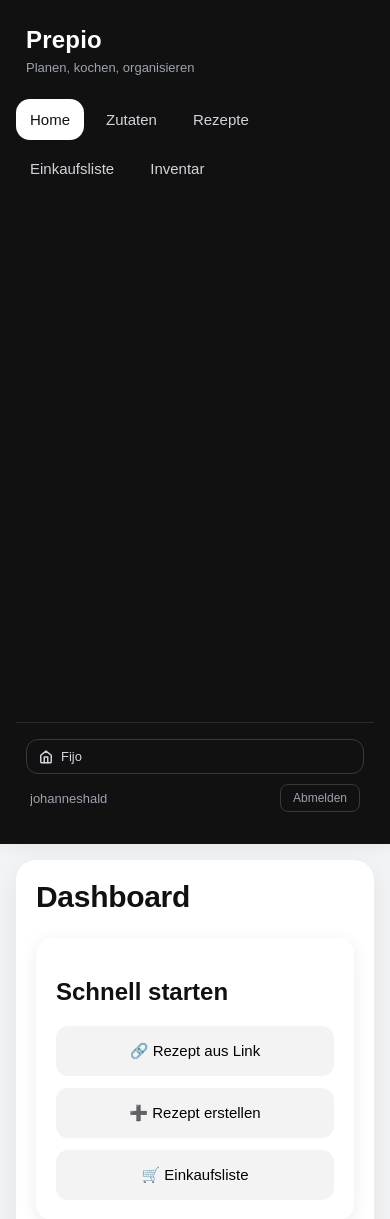
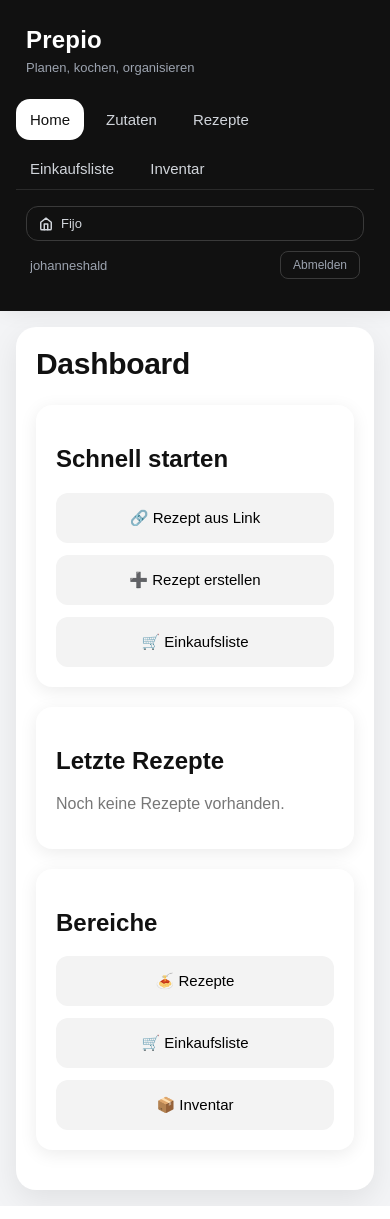
Before and after one commit to fionaBauer/Einkaufsliste_Projekt, a Django app: page / in a window 390 px wide. Shown: the top 1219 px of the page. Run offline with Django 5.2, Linux system fonts and the light colour scheme; a user stored in the database is signed in; data comes from the database, SQL or seed files in the repository; data that the repository does not hold is empty; parts of the project's set-up code (start-up, migrations or seed data) failed here and were passed over.

Commit message:
Fix: Layout Bug

```diff
--- a/einkaufsliste-app/static/global/css/layout.css
+++ b/einkaufsliste-app/static/global/css/layout.css
@@ -290,6 +290,9 @@ body {
     .sidebar {
         width: 100%;
         padding: 18px 16px;
+        position: static;
+        height: auto;
+        overflow-y: visible;
     }
 
     .sidebar-inner {
```
